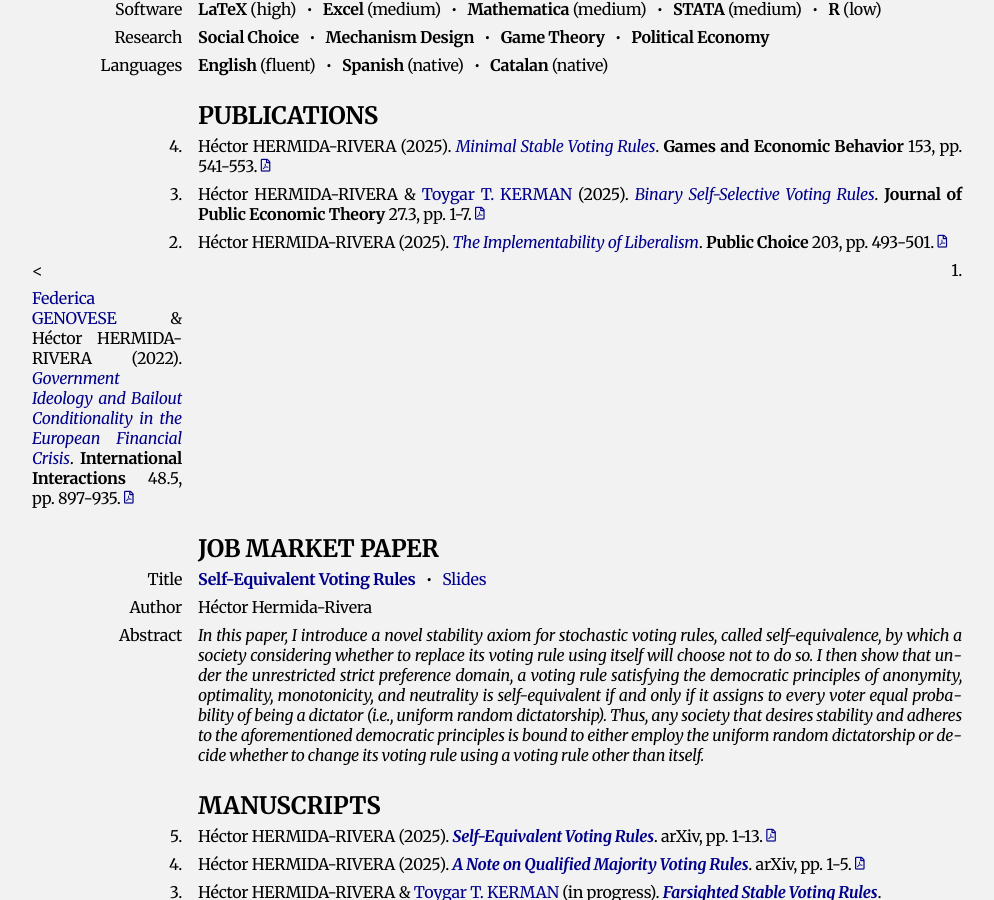
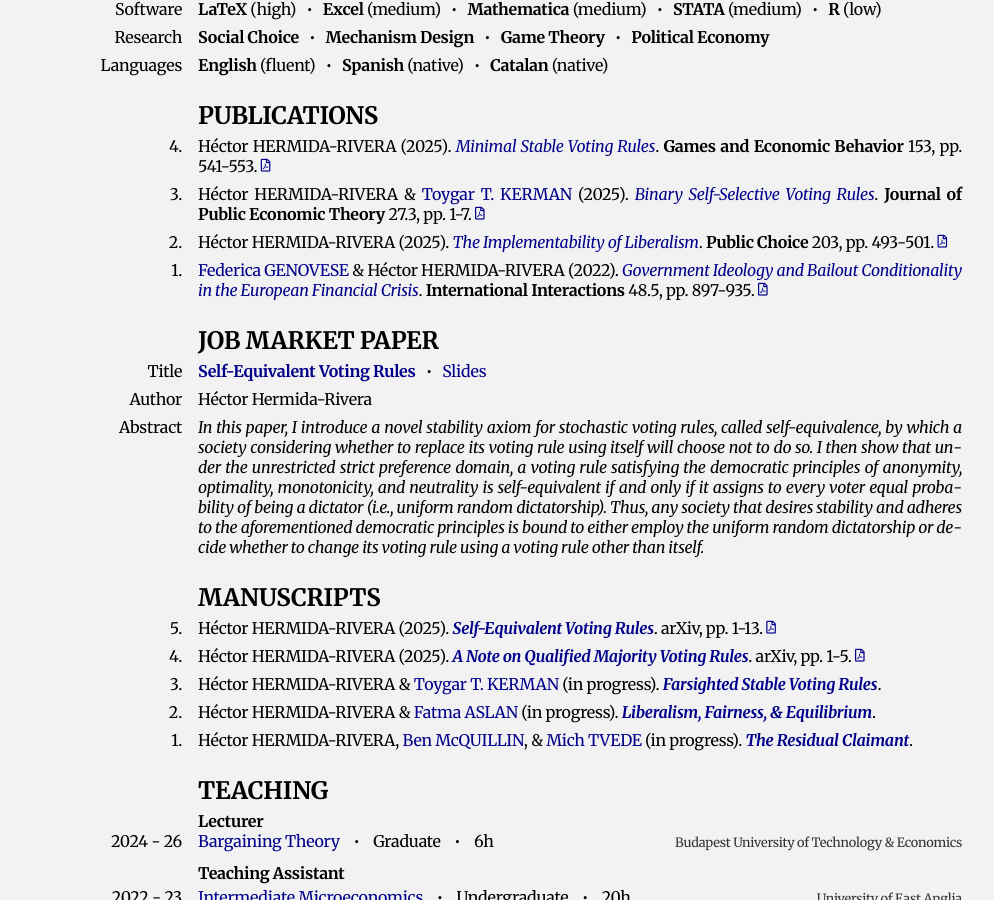
Before and after one commit to HectorHermidaRivera/hectorhermidarivera.github.io, a Jekyll site: the page built from index.md, in a window 1280 px wide and 900 px high, scrolled down 821 px. Shown: the whole window, without its empty margins (118-1112 px from the left). Built offline with Jekyll 4.4.1, drawn with Linux system fonts in a browser that asks for light colours; a style sheet for code colours, icons or effects is not loaded.

Commit message:
Update index.md

```diff
--- a/index.md
+++ b/index.md
@@ -139,8 +139,8 @@ title: Home
 
   <div class="label">3.</div>
   <div class="value">
-    <i class="ai ai-open-access"></i> Héctor HERMIDA-RIVERA &
-    <a href="https://sites.google.com/view/ttkerman/">Toygar T. KERMAN</a> (2025).
+    <i class="ai ai-open-access"></i>
+    Héctor HERMIDA-RIVERA & <a href="https://sites.google.com/view/ttkerman/">Toygar T. KERMAN</a> (2025).
     <span class="collapsible-link"><i>Binary Self-Selective Voting Rules</i></span>.
     <b>Journal of Public Economic Theory</b> 27.3, pp. 1-7.
     <a href="https://drive.google.com/file/d/1BaxSgZnhW-PGNtOxGLsRnAIU76UBQQoY/view" target="_blank">
@@ -153,7 +153,8 @@ title: Home
 
   <div class="label">2.</div>
   <div class="value">
-    <i class="ai ai-open-access"></i> Héctor HERMIDA-RIVERA (2025).
+    <i class="ai ai-open-access"></i>
+    Héctor HERMIDA-RIVERA (2025).
     <span class="collapsible-link"><i>The Implementability of Liberalism</i></span>.
     <b>Public Choice</b> 203, pp. 493-501.
     <a href="https://drive.google.com/file/d/16c2JincM7nK7CvwlShX1t2lwOqJQjmWp/view" target="_blank">
@@ -162,7 +163,7 @@ title: Home
     <div class="second-row collapsible-content">
       <p><i>This note shows that under the unrestricted domain, there exists a choice liberal and Nash implementable social choice rule if and only if there are at least three players and the outcome set is at least twice as large as the player set. A social choice rule is choice liberal if and only if for every player, there exists at least one pair of outcomes such that if this player strictly prefers one over the other, the one he prefers is socially desirable and the other one is not. A social choice rule is Nash implementable if and only if there exists a mechanism such that at every preference profile, the set of Nash equilibrium outcomes coincides with the set of socially desirable ones. The proof constructs an intuitive Nash implementing mechanism.</i></p>
     </div>
-  </div> <
+  </div>
 
   <div class="label">1.</div>
   <div class="value">
```
